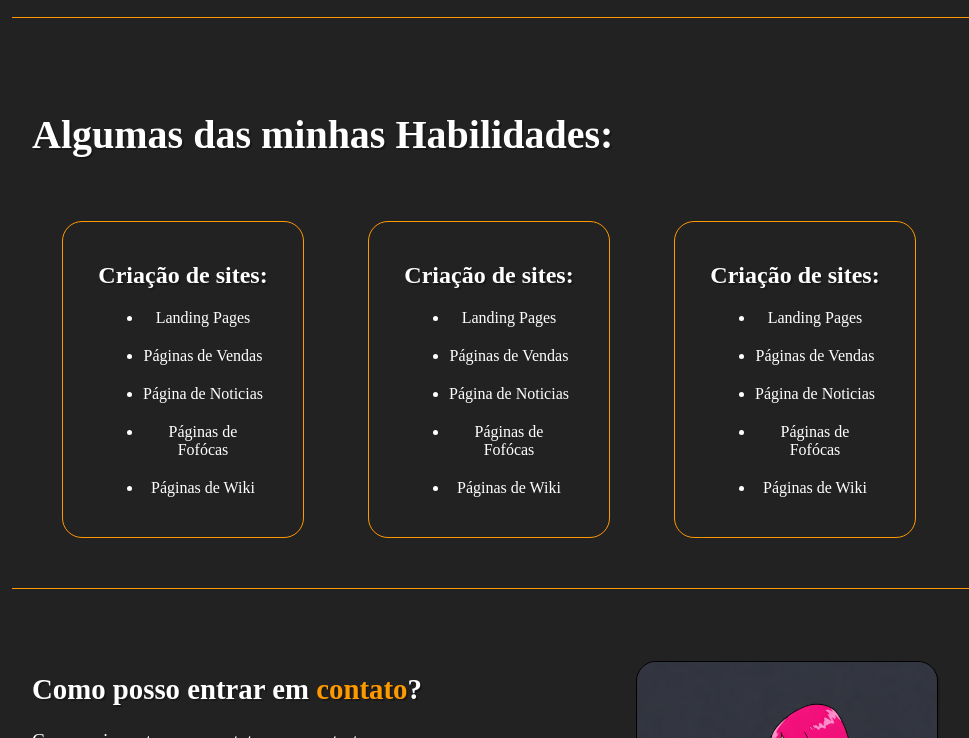
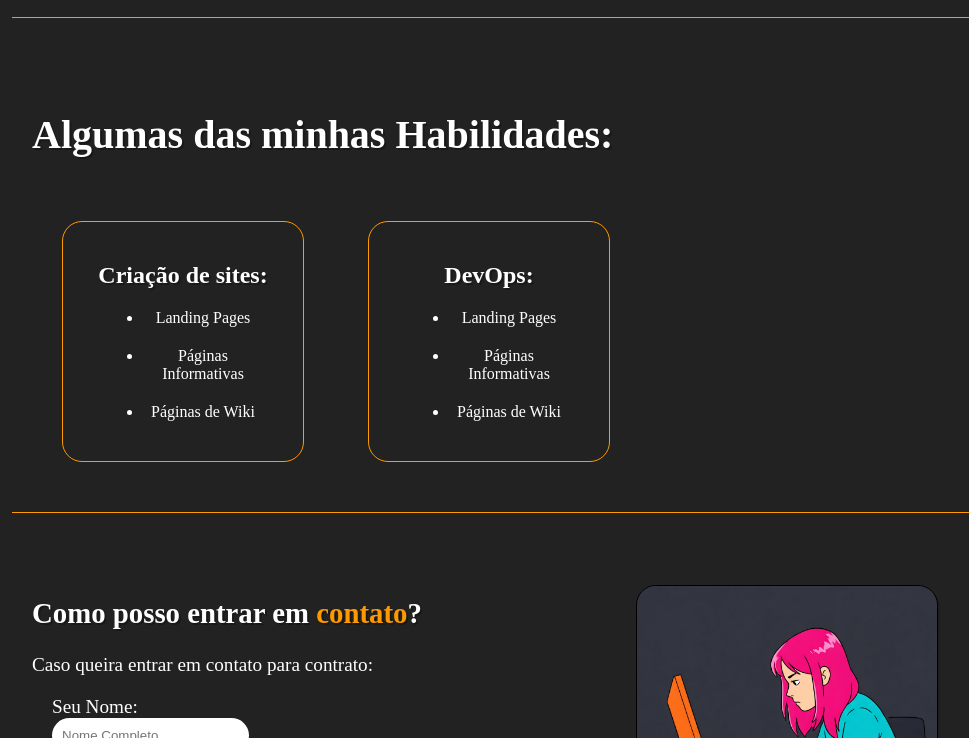
Before and after one commit to Renatolv1234/Landing-page-Completa, a plain HTML site: page index.html in a window 1280 px wide. Shown: the part 658-1396 px from the top of the page, without its empty margins (68-1037 px from the left). Drawn offline with Linux system fonts and the light colour scheme.

Commit message:
Modificando...

```diff
--- a/index.html
+++ b/index.html
@@ -51,34 +51,22 @@
                 <h2>Criação de sites:</h2>
                 <ul>
                     <li>Landing Pages</li>
-                    <li>Páginas de Vendas</li>
-                    <li>Página de Noticias</li>
-                    <li>Páginas de Fofócas</li>
+                    <li>Páginas Informativas</li>
+
                     <li>Páginas de Wiki</li>
                 </ul>
             </div>
+        <div class="servicos">
+            <h2>DevOps:</h2>
+            <ul>
+                <li>Landing Pages</li>
+                <li>Páginas Informativas</li>
 
-            <div class="servicos">
-                <h2>Criação de sites:</h2>
-                <ul>
-                    <li>Landing Pages</li>
-                    <li>Páginas de Vendas</li>
-                    <li>Página de Noticias</li>
-                    <li>Páginas de Fofócas</li>
-                    <li>Páginas de Wiki</li>
-                </ul>
-            </div>
+                <li>Páginas de Wiki</li>
+            </ul>
+        </div>
 
-            <div class="servicos">
-                <h2>Criação de sites:</h2>
-                <ul>
-                    <li>Landing Pages</li>
-                    <li>Páginas de Vendas</li>
-                    <li>Página de Noticias</li>
-                    <li>Páginas de Fofócas</li>
-                    <li>Páginas de Wiki</li>
-                </ul>
-            </div>
+
         </section>
     </main>
     <main id="contato">
```
